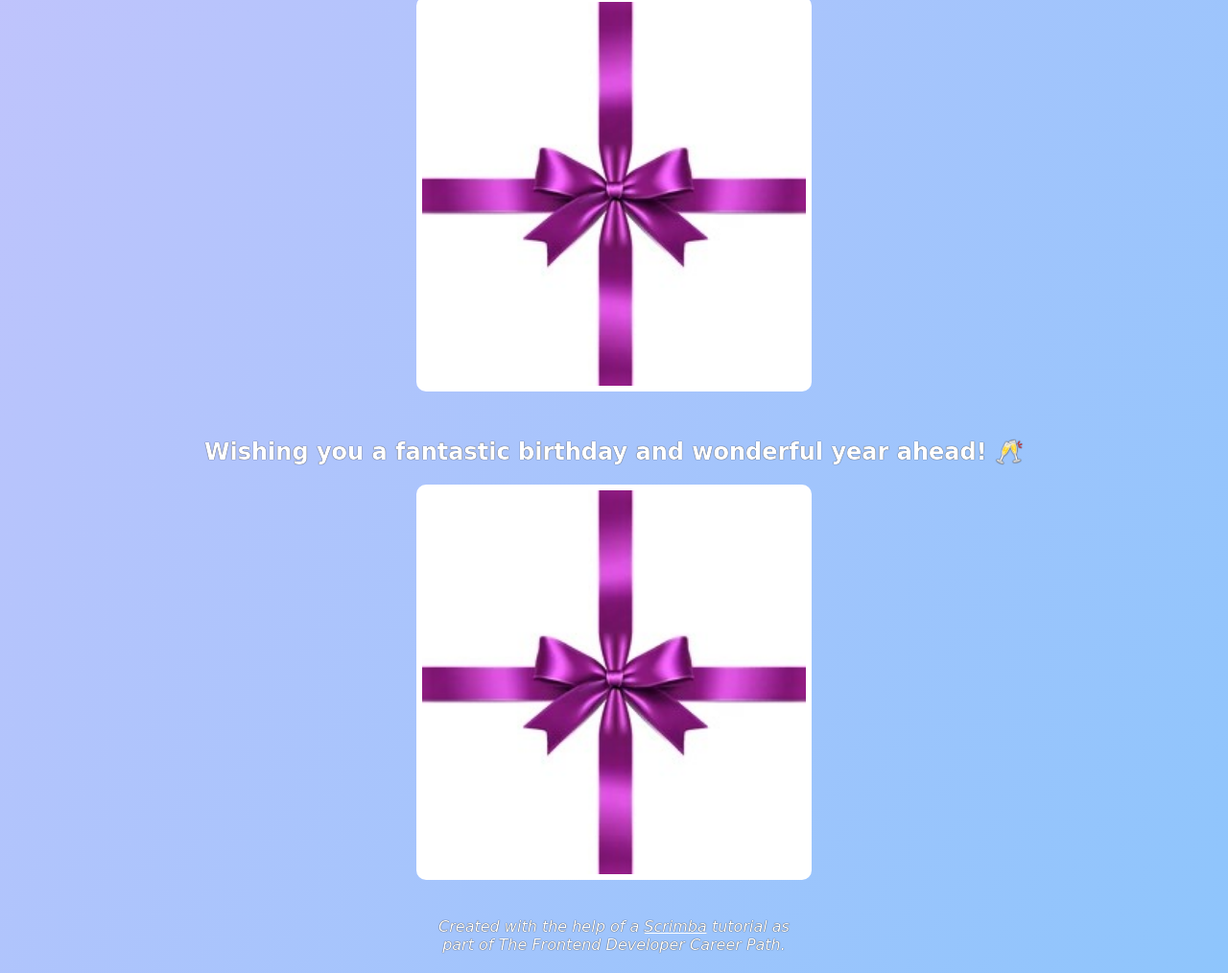
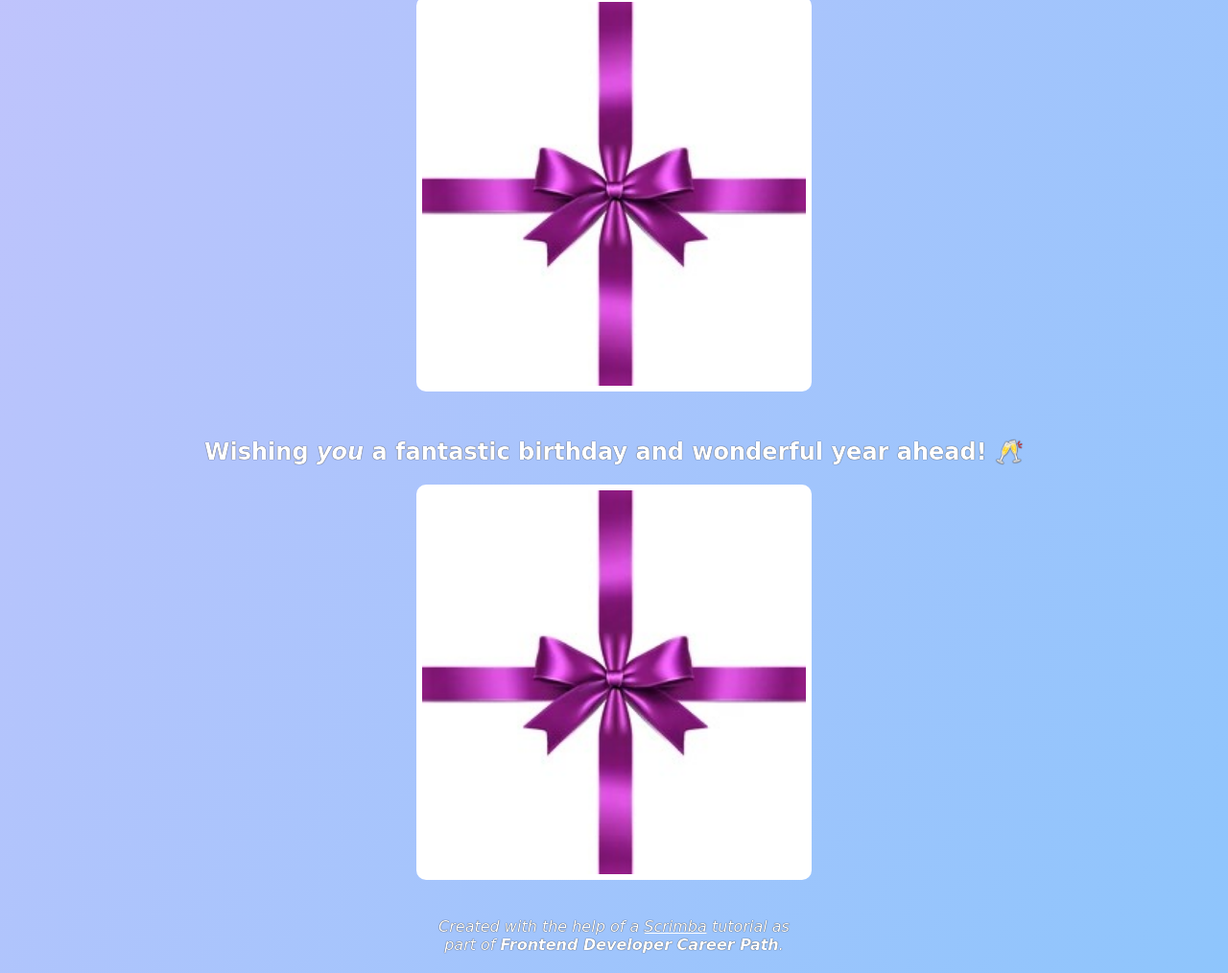
Before and after one commit to elizabethbo02/Birthday-Card, a website built with Vite: page index.html in a window 1280 px wide. Shown: the part 2185-3199 px from the top of the page at 96% size. Built offline with nearby package versions, Linux system fonts and the light colour scheme; a web font is replaced by a local one.

Commit message:
Small text style changes

```diff
--- a/index.html
+++ b/index.html
@@ -35,11 +35,11 @@
         </div>
 
          <div class="gift-section">
-            <h2 class="gift-title">Wishing you a fantastic birthday and wonderful year ahead! 🥂</h2>
+            <h2 class="gift-title">Wishing <em>you</em> a fantastic birthday and wonderful year ahead! 🥂</h2>
             <div class="gift-img" id="gift-img-cheers"></div>
         </div>
 
-        <p id="footer">Created with the help of a <a href="https://scrimba.com/" target="_blank">Scrimba</a> tutorial as part of The Frontend Developer Career Path.</p>
+        <p id="footer">Created with the help of a <a href="https://scrimba.com/" target="_blank">Scrimba</a> tutorial as part of <strong>Frontend Developer Career Path</strong>.</p>
 
     </body>
 </html>
```
